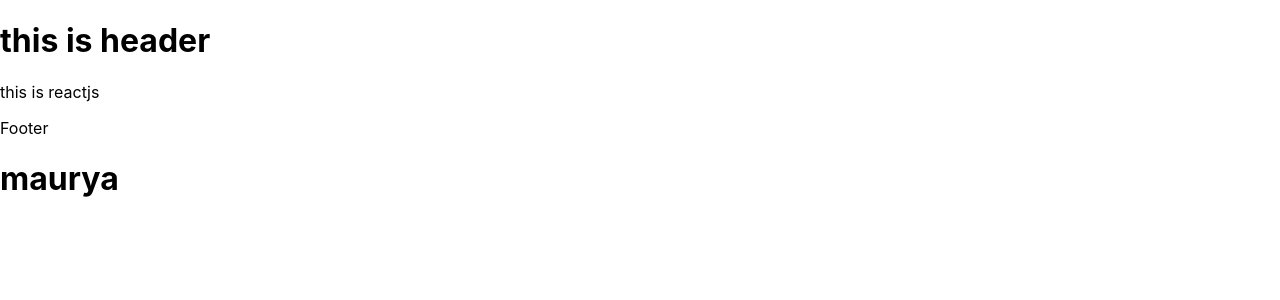
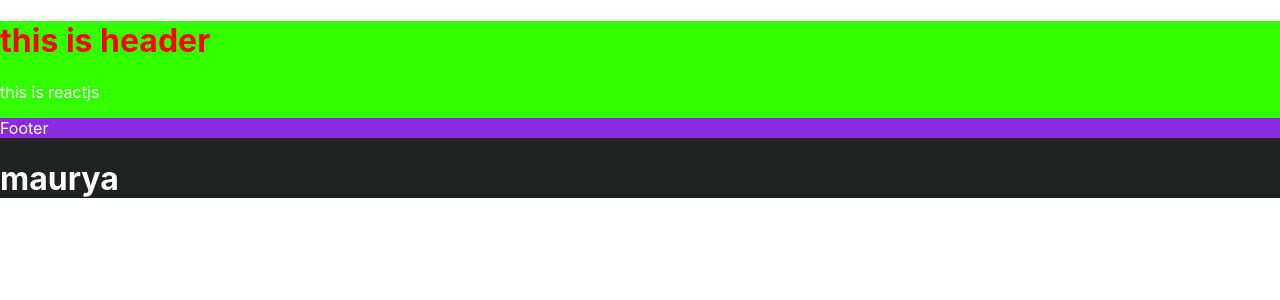
Before and after one commit to saurabhkumar5/ReactJs, a React (Create React App) app: page / in a window 1280 px wide. Shown: the top 300 px of the page. Built offline with nearby package versions, Linux system fonts and the light colour scheme.

Commit message:
styling components reactjs

```diff
--- /dev/null
+++ b/src/App.css
@@ -0,0 +1,10 @@
+.App{
+    background-color: rgb(32, 33, 33);
+    color: white;
+}
+.header{
+    background-color: yellowgreen;
+}
+.footer{
+    background-color: blueviolet;
+}
--- a/src/App.js
+++ b/src/App.js
@@ -1,17 +1,12 @@
-// import Header from './Header';
-// import {Header,Footer} from './Header'; //multile function import
-//import Header,{Footer} from './Header'; //default and object ko ek saath import kiya h
+import './App.css';
 import Header from './Header';
 
 function App(){
   let name = "maurya";
   return (
-    <div className="container">
+    <div className="App">
       <Header/>
       <h1> {name}</h1>
-
-      {/* <footer/> small f use karenege to jsx samejhega ye mere hi andar ka h bahar ka nhi esliye capital likhte h */}
-      {/* /* <Footer /> */ }
 
     </div>
 
--- a/src/Footer.js
+++ b/src/Footer.js
@@ -1,9 +1,8 @@
-//rafce and enter press karenge to ye component banakar de dega
-import React from 'react'
+
 
 const Footer = () => {
   return (
-    <div>Footer</div>
+    <div className="footer">Footer</div>
   )
 }
 
--- a/src/Header.jsx
+++ b/src/Header.jsx
@@ -1,46 +1,12 @@
-//arrow function bhi define kar sakte h
-
-// const header = ()=> <h1>saurabh</h1>
-
-// const Header = ()=>{
-//     return (
-//         <h1>Saurabh</h1>
-//     )
-// }
-
-// function Footer(){  //agar function k name ko small me likhte h to export karte samay to small me hi likhenge but import karte samay capital me likhenge
-//     return (
-//         <h1>sumit</h1>
-//     )
-// }
-
-// // export default Header;
-// // export default Footer;
-// //export {Header,Footer} //agar multiple function ko export karna h tab
-
-// //default and object dono send kar sakte h ek saath
-
-// export default Header;
-// export {Footer};
 
 
-//use react fragement => ham fragement k jagah div ka hi use karenge
-
-// function Header(){
-//     return (
-//         <>
-//         <h1>this is header</h1>
-//         <p>this is reactjs </p>
-//         </>
-//     )
-// }
-
 import Footer from "./Footer";
+import "./header.css";
 
 function Header(){
     return (
-        <div>
-        <h1>this is header</h1>
+        <div className="header">
+        <h1 id="topic">this is header</h1>
         <p>this is reactjs </p>
         <Footer/>
         </div>
--- /dev/null
+++ b/src/header.css
@@ -0,0 +1,6 @@
+.header{
+    background-color: rgb(51, 255, 0);
+}
+#topic{
+    color: red;
+}
```
